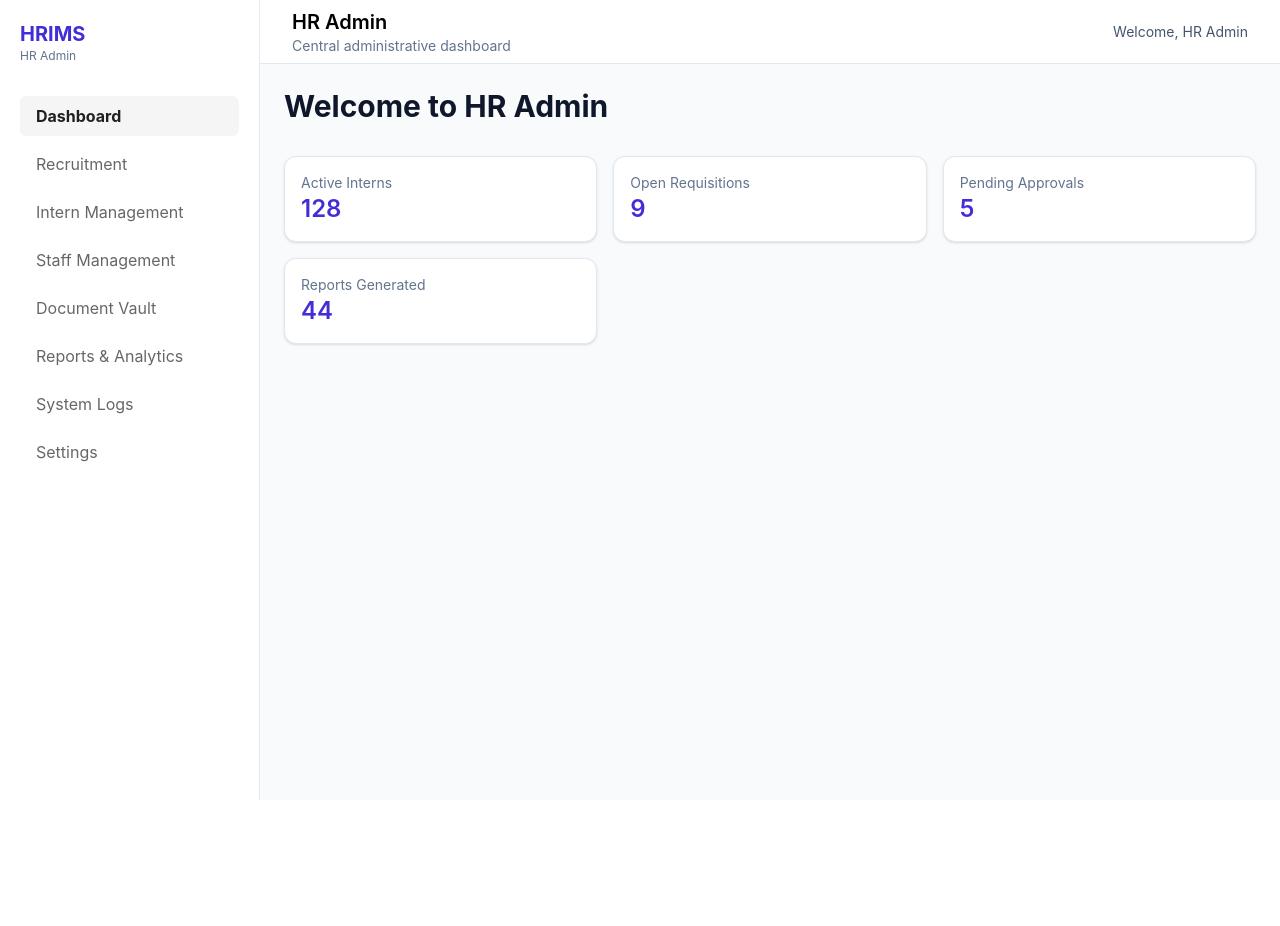
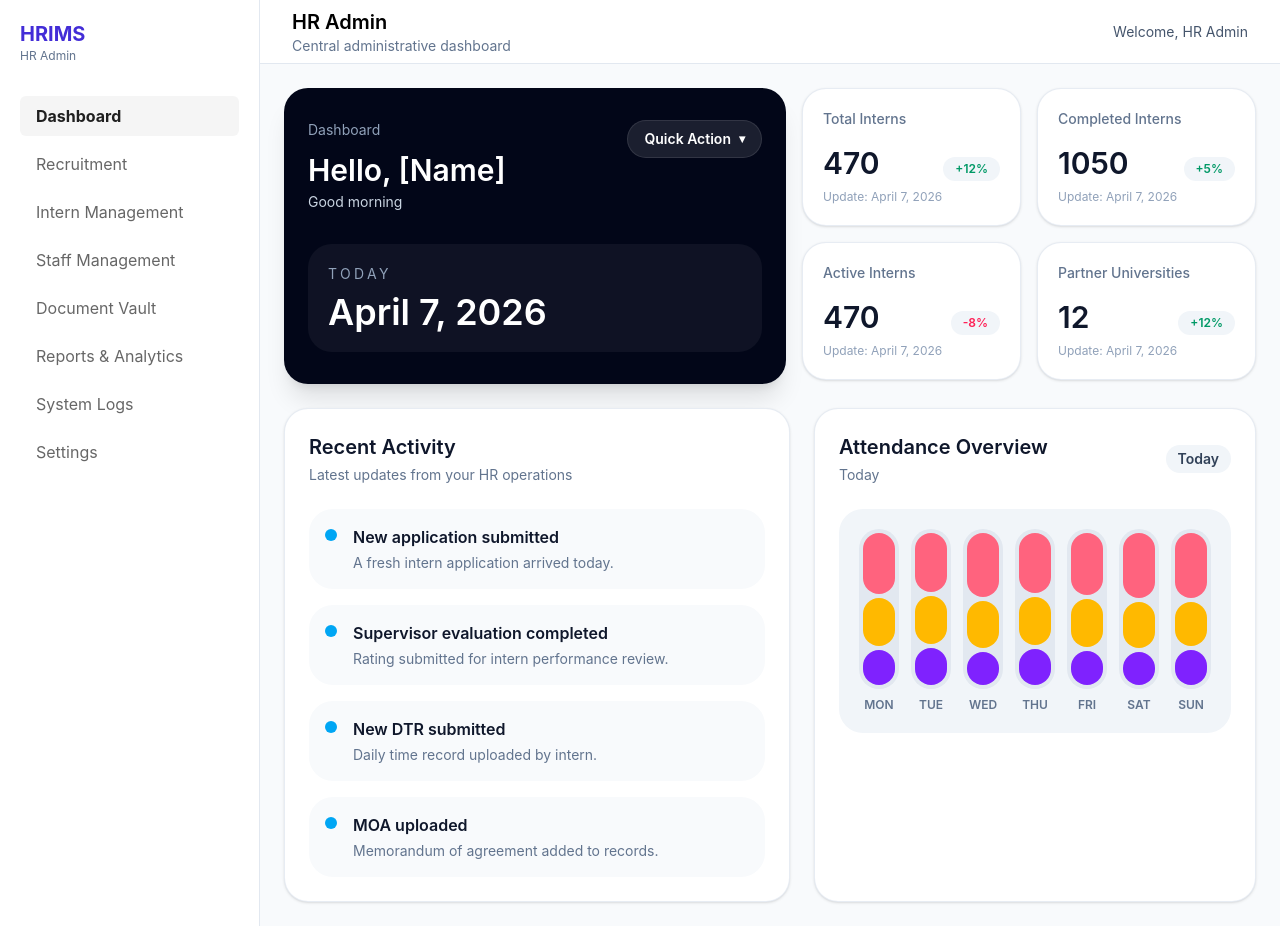
Before and after one commit to dev-St0ic/HR-Internship-Management-System, a React (Vite) app in the folder frontend-hrms/: page /hr-admin in a window 1280 px wide. Before the commit the page ends 800 px from the top, so only its background shows below. Built offline with nearby package versions, Linux system fonts and the light colour scheme.

Commit message:
Updated HRAdminDashboard.jsx

```diff
--- a/frontend-hrms/src/portals/hr-admin/pages/HRAdminDashboard.jsx
+++ b/frontend-hrms/src/portals/hr-admin/pages/HRAdminDashboard.jsx
@@ -1,47 +1,119 @@
-import { Link } from 'react-router-dom';
+import { useMemo } from 'react';
 
 const HRAdminDashboard = () => {
-  const menuLinks = [
-    { label: 'Recruitment', path: '/hr-admin/recruitment' },
-    { label: 'Intern Management', path: '/hr-admin/intern-management' },
-    { label: 'Staff Management', path: '/hr-admin/staff-management' },
-    { label: 'Document Vault', path: '/hr-admin/document-vault' },
-    { label: 'Reports & Analytics', path: '/hr-admin/reports' },
-    { label: 'System Logs', path: '/hr-admin/system-logs' },
-    { label: 'Settings', path: '/hr-admin/settings' },
+  const today = useMemo(() => new Date(), []);
+  const formattedDate = today.toLocaleDateString('en-US', {
+    day: 'numeric',
+    month: 'long',
+    year: 'numeric',
+  });
+
+  const metrics = [
+    { title: 'Total Interns', value: '470', trend: '+12%', trendColor: 'text-emerald-600' },
+    { title: 'Completed Interns', value: '1050', trend: '+5%', trendColor: 'text-emerald-600' },
+    { title: 'Active Interns', value: '470', trend: '-8%', trendColor: 'text-rose-500' },
+    { title: 'Partner Universities', value: '12', trend: '+12%', trendColor: 'text-emerald-600' },
+  ];
+
+  const activities = [
+    { label: 'New application submitted', description: 'A fresh intern application arrived today.' },
+    { label: 'Supervisor evaluation completed', description: 'Rating submitted for intern performance review.' },
+    { label: 'New DTR submitted', description: 'Daily time record uploaded by intern.' },
+    { label: 'MOA uploaded', description: 'Memorandum of agreement added to records.' },
+  ];
+
+  const attendanceData = [
+    { day: 'Mon', levels: [55, 75, 95] },
+    { day: 'Tue', levels: [60, 78, 97] },
+    { day: 'Wed', levels: [45, 65, 88] },
+    { day: 'Thu', levels: [58, 76, 96] },
+    { day: 'Fri', levels: [52, 74, 94] },
+    { day: 'Sat', levels: [42, 58, 83] },
+    { day: 'Sun', levels: [48, 62, 90] },
   ];
 
   return (
-    <div>
-      <div className='mb-8'>
-        <h1 className='text-3xl font-bold text-slate-900'>Welcome to HR Admin</h1>
-        {/**<p className='text-sm text-slate-500'>Select an area to continue</p>**/}
+    <div className='space-y-6'>
+      <div className='flex flex-col gap-4 lg:flex-row lg:items-start'>
+        <div className='rounded-3xl bg-slate-950 px-6 py-8 text-white shadow-xl sm:flex-1'>
+          <div className='flex items-start justify-between gap-4'>
+            <div>
+              <p className='text-sm text-slate-400'>Dashboard</p>
+              <h1 className='mt-3 text-3xl font-semibold'>Hello, [Name]</h1>
+              <p className='mt-1 text-sm text-slate-300'>Good morning</p>
+            </div>
+            <button
+              type='button'
+              className='inline-flex items-center rounded-full border border-white/10 bg-white/10 px-4 py-2 text-sm font-semibold text-white transition hover:border-white/20 hover:bg-white/15'
+            >
+              Quick Action
+              <span className='ml-2 text-xs'>▾</span>
+            </button>
+          </div>
+          <div className='mt-8 space-y-2 rounded-3xl bg-white/5 p-5'>
+            <p className='text-sm uppercase tracking-[0.24em] text-slate-400'>Today</p>
+            <p className='text-4xl font-semibold'>{formattedDate}</p>
+          </div>
+        </div>
+
+        <div className='grid gap-4 sm:grid-cols-2 lg:grid-cols-2 lg:flex-1'>
+          {metrics.map((item) => (
+            <div key={item.title} className='rounded-3xl border border-slate-200/80 bg-white p-5 shadow-sm'>
+              <p className='text-sm font-medium text-slate-500'>{item.title}</p>
+              <div className='mt-4 flex items-end justify-between gap-3'>
+                <p className='text-3xl font-semibold text-slate-900'>{item.value}</p>
+                <span className={`rounded-full px-3 py-1 text-xs font-semibold ${item.trendColor} bg-slate-100`}>{item.trend}</span>
+              </div>
+              <p className='mt-2 text-xs text-slate-400'>Update: {formattedDate}</p>
+            </div>
+          ))}
+        </div>
       </div>
 
-      {/**<div className='mb-6 grid gap-3 sm:grid-cols-2 lg:grid-cols-3'>
-        {menuLinks.map((item) => (
-          <Link
-            key={item.path}
-            to={item.path}
-            className='rounded-xl border border-indigo-200 px-4 py-3 text-indigo-700 font-semibold hover:bg-indigo-50'
-          >
-            {item.label}
-          </Link>
-        ))}
-      </div>**/}
+      <div className='grid gap-6 xl:grid-cols-[1.2fr_1fr]'>
+        <div className='rounded-3xl border border-slate-200/80 bg-white p-6 shadow-sm'>
+          <div className='flex items-center justify-between'>
+            <div>
+              <h2 className='text-xl font-semibold text-slate-900'>Recent Activity</h2>
+              <p className='mt-1 text-sm text-slate-500'>Latest updates from your HR operations</p>
+            </div>
+          </div>
+          <div className='mt-6 space-y-4'>
+            {activities.map((activity) => (
+              <div key={activity.label} className='flex items-start gap-4 rounded-3xl bg-slate-50 p-4'>
+                <div className='mt-1 h-3 w-3 rounded-full bg-sky-500' />
+                <div>
+                  <p className='font-semibold text-slate-900'>{activity.label}</p>
+                  <p className='mt-1 text-sm text-slate-500'>{activity.description}</p>
+                </div>
+              </div>
+            ))}
+          </div>
+        </div>
 
-      <div className='grid gap-4 sm:grid-cols-2 lg:grid-cols-3'>
-        {[
-          { title: 'Active Interns', value: '128' },
-          { title: 'Open Requisitions', value: '9' },
-          { title: 'Pending Approvals', value: '5' },
-          { title: 'Reports Generated', value: '44' },
-        ].map((item) => (
-          <div key={item.title} className='rounded-xl bg-white p-4 shadow-sm border border-slate-200'>
-            <p className='text-sm text-slate-500'>{item.title}</p>
-            <p className='text-2xl font-semibold text-indigo-700'>{item.value}</p>
+        <div className='rounded-3xl border border-slate-200/80 bg-white p-6 shadow-sm'>
+          <div className='flex items-center justify-between'>
+            <div>
+              <h2 className='text-xl font-semibold text-slate-900'>Attendance Overview</h2>
+              <p className='mt-1 text-sm text-slate-500'>Today</p>
+            </div>
+            <div className='rounded-full bg-slate-100 px-3 py-1 text-sm font-semibold text-slate-700'>Today</div>
           </div>
-        ))}
+          <div className='mt-6 overflow-hidden rounded-3xl bg-slate-100 p-5'>
+            <div className='flex items-end justify-between gap-3'>
+              {attendanceData.map((item) => (
+                <div key={item.day} className='flex flex-col items-center gap-2'>
+                  <div className='flex h-40 w-10 flex-col justify-end gap-1 rounded-3xl bg-slate-200 p-1'>
+                    <div className='rounded-full bg-rose-400' style={{ height: `${item.levels[2] / 1.25}%` }} />
+                    <div className='rounded-full bg-amber-400' style={{ height: `${item.levels[1] / 1.25}%` }} />
+                    <div className='rounded-full bg-violet-600' style={{ height: `${item.levels[0] / 1.25}%` }} />
+                  </div>
+                  <span className='text-xs font-semibold uppercase text-slate-500'>{item.day}</span>
+                </div>
+              ))}
+            </div>
+          </div>
+        </div>
       </div>
     </div>
   );
```
